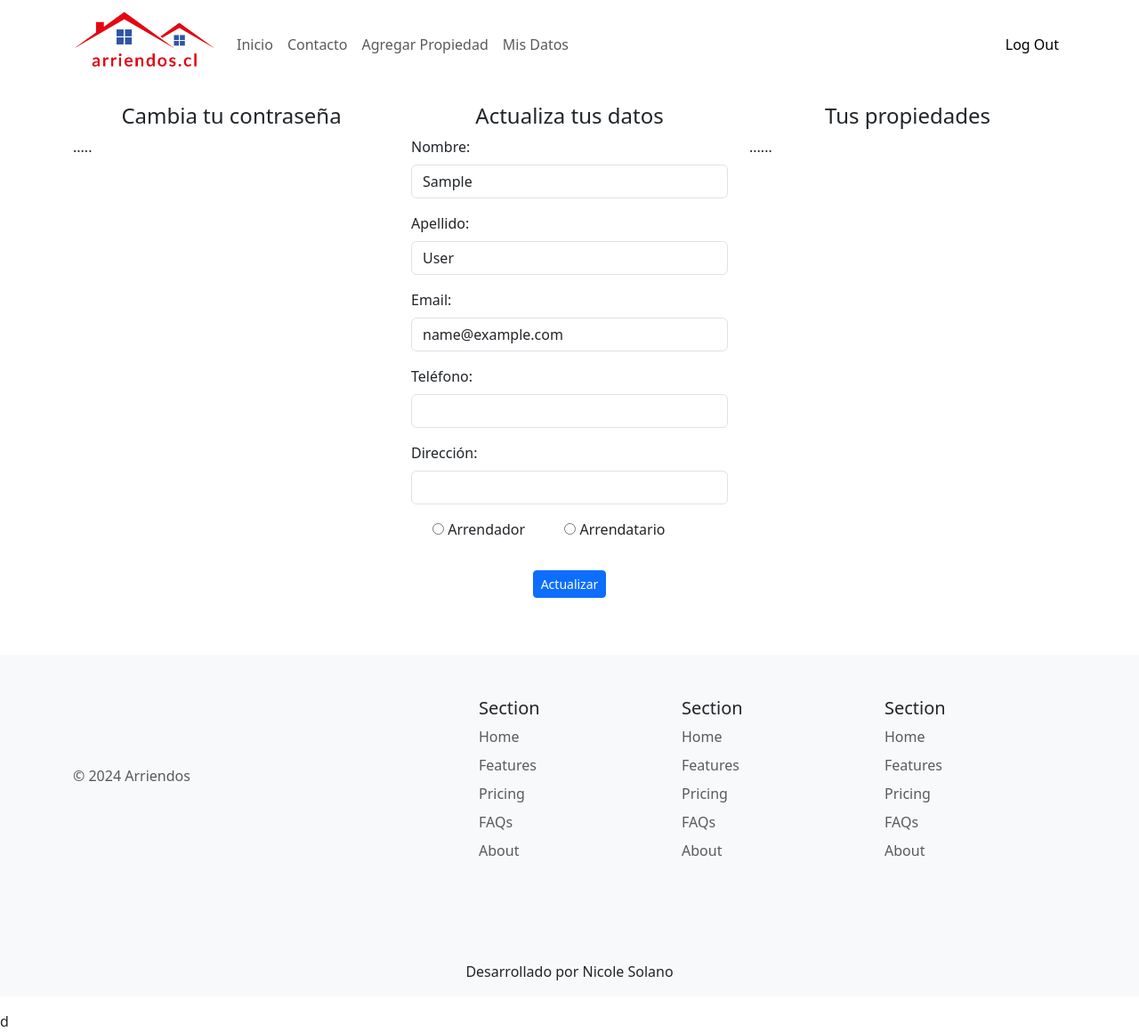
After one commit to Nicole281/Proyecto-Crud, a Django app: page /accounts/profile/ in a window 1280 px wide. The commit adds this page. Shown: the whole page at 89% size. Run offline with Django 5.2, Linux system fonts and the light colour scheme; the visitor is signed in with stand-in values (Sample User, id 1).

Commit message:
se agrega funcion para editar usuario

```diff
--- /dev/null
+++ b/main/templates/profile.html
@@ -0,0 +1,116 @@
+{% extends 'base.html' %}
+{% load static %}
+{% block content %}
+<div class="container">
+	<div class="row">
+		<div class="col-4">
+			<h4 class="text-center">Cambia tu contraseña</h4>
+            .....
+		</div>
+		<div class="col-4">
+			<h4 class="text-center">Actualiza tus datos</h4>
+			<form action="{% url 'profile' %}" method="post">
+				{% csrf_token %}
+				<div class="mb-3">
+					<label class="form-label">Nombre:</label>
+					<input
+							id=""
+							type="text"
+							class="form-control"
+							name="first_name"
+							placeholder=""
+							value="{{ user.first_name }}"
+							required
+					>
+				</div>
+				<div class="mb-3">
+					<label class="form-label">Apellido:</label>
+					<input
+							id=""
+							type="text"
+							class="form-control"
+							name="last_name"
+							placeholder=""
+							value="{{ user.last_name }}"
+							required
+					>
+				</div>
+				<div class="mb-3">
+					<label class="form-label">Email:</label>
+					<input
+							id=""
+							type="email"
+							class="form-control"
+							name="email"
+							placeholder=""
+							value="{{ user.email}}"
+							required
+					>
+				</div>
+				<div class="mb-3">
+					<label class="form-label">Teléfono:</label>
+					<input
+							id=""
+							type="text"
+							class="form-control"
+							name="telefono"
+							placeholder=""
+							value="{% if user.userprofile.telefono_personal %}{{ user.userprofile.telefono_personal }}{% endif %}"
+					>
+				</div>
+				<div class="mb-3">
+					<label class="form-label">Dirección:</label>
+					<input
+						id=""
+						type="text"
+						class="form-control"
+						name="direccion"
+						placeholder=""
+						value="{{ user.userprofile.direccion }}"
+						required
+					>
+				</div>
+				<div class="mb-3">
+					<div class="form-check form-check-inline">
+					<input
+						id=""
+						type="radio"
+						class="form-check-imput"
+						name="rol"
+						placeholder=""
+						value="arrendador"
+						required
+						{% if user.userprofile.rol == 'arrendador' %}
+							checked
+						{% endif %}
+					>
+						<label class="form-check-label">Arrendador</label>
+					</div>
+					<div class="form-check form-check-inline">
+						<input
+								id=""
+								type="radio"
+								class="form-check-imput"
+								name="rol"
+								placeholder=""
+								value="arrendatario"
+								required
+								{% if user.userprofile.rol == 'arrendatario' %}
+									checked
+								{% endif %}
+						>
+						<label class="form-check-label">Arrendatario</label>
+					</div>
+				</div>
+				<div class="d-flex justify-content-center">
+						<button type="submit" class="btn btn-sm btn-primary my-3">Actualizar</button>
+				</div>
+			</form>
+		</div>
+		<div class="col-4">
+			<h4 class="text-center">Tus propiedades</h4>
+			......
+		</div>
+	</div>
+</div>
+{% endblock %}
--- a/main/templates/snippets/navbar.html
+++ b/main/templates/snippets/navbar.html
@@ -22,7 +22,7 @@
                     </li>
                     {% endif %}
                     <li class="nav-item">
-                        <a class="nav-link" href="#">Mis Datos</a>
+                        <a class="nav-link" href="{% url 'profile' %}">Mis Datos</a>
                     </li>
                 {% endif %}
             </ul>
--- a/main/urls.py
+++ b/main/urls.py
@@ -1,8 +1,9 @@
-# main/urls.py
 from django.urls import path
-from . import views  # Import views from the current package
+from main.views import index, register
+from main.views import index, register, profile
 
 urlpatterns = [
-    path('', views.index, name='index'),
-    path('accounts/register/', views.register, name='register'),  # Use views.register
+    path('', index, name='index'),
+    path('accounts/register/', register, name='register',),
+    path('accounts/profile/', profile, name='profile',),
 ]
--- a/main/views.py
+++ b/main/views.py
@@ -1,5 +1,8 @@
 from django.shortcuts import render, redirect
-from main.services import crear_user  # Correct import statement
+from main.services import crear_user, editar_user_sin_password
+from django.contrib.auth.decorators import login_required
+from main.models import Inmueble  # Correct import statement
+from django.contrib import messages
 
 def index(request):
     return render(request, 'index.html',)
@@ -32,3 +35,37 @@ def register(request):
             })
     else: # en caso de metodo GET
         return render(request, 'registration/register.html')
+
+@login_required
+def profile(request):
+    id_usuario = request.user.id
+    propiedades = Inmueble.objects.filter(propietario_id=id_usuario)
+    context = {
+        'propiedades': propiedades
+    }
+
+    if request.method == 'POST':
+        if request.POST['telefono'].strip() != '':
+            username = request.user
+            first_name = request.POST['first_name']
+            last_name = request.POST['last_name']
+            email = request.POST['email']
+            direccion = request.POST['direccion']
+            telefono = request.POST['telefono']
+            rol = request.POST['rol']
+            editar_user_sin_password(username, first_name, last_name, email, direccion, rol, telefono)
+            messages.success(request, 'Ha actualizado sus datos con exito')
+            return redirect('/accounts/profile')
+        else:
+            username = request.user
+            first_name = request.POST['first_name']
+            last_name = request.POST['last_name']
+            email = request.POST['email']
+            direccion = request.POST['direccion']
+            rol = request.POST['rol']
+
+            editar_user_sin_password(username, first_name, last_name, email, rol, direccion)
+            messages.success(request, 'Ha actualizado sus datos con exito sin telefono')
+            return redirect('/accounts/profile')
+    else:
+        return render(request, 'profile.html', context)
```
Also changed, not shown: main/static/js/script.js (added).
